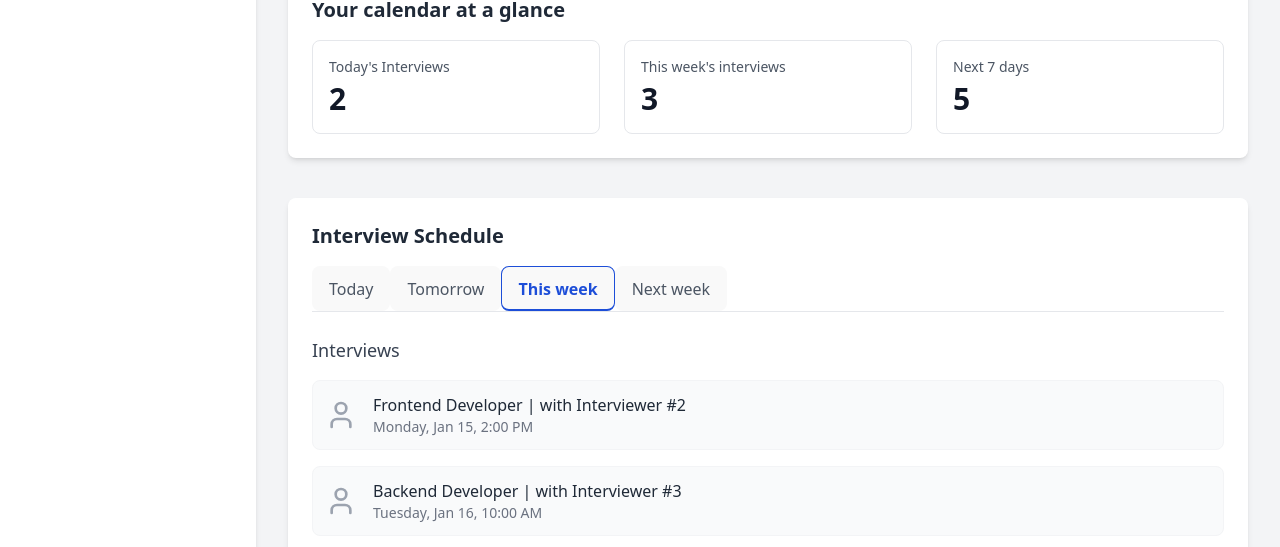
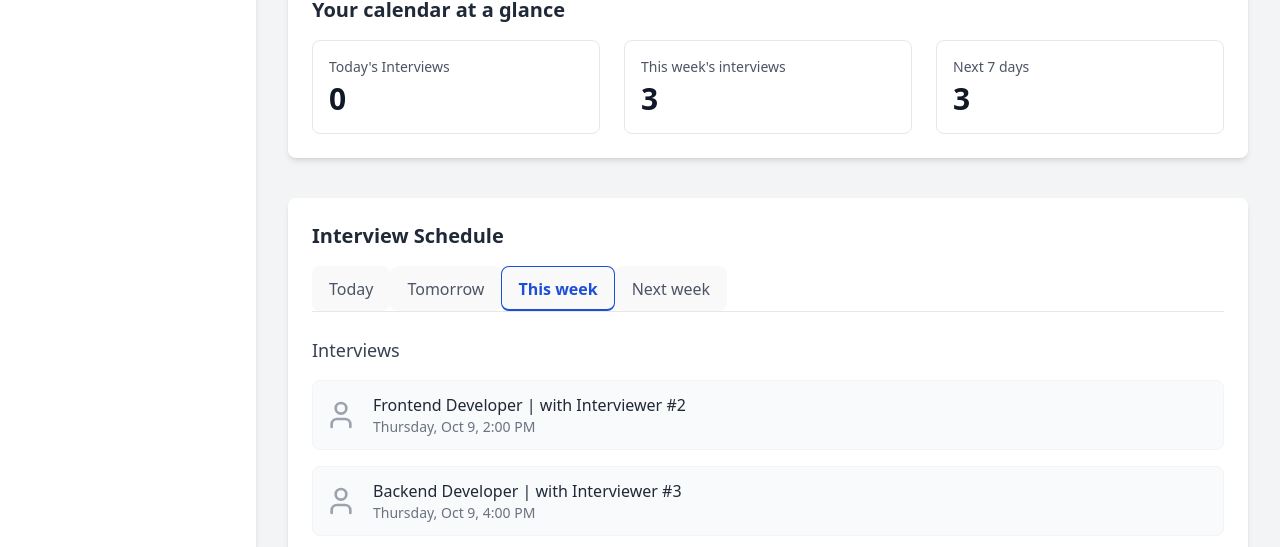
Before and after one commit to LaurierCS/ScheduleApp, a React (Vite) app in the folder frontend/: page /interviewerSchedule in a window 1280 px wide. Shown: the part 250-797 px from the top of the page. Built offline with nearby package versions, Linux system fonts and the light colour scheme; no server answers.

Commit message:
Feature: schedule dates use real data - implemented a system to keep track of current date and compare it to the dates of the interviews - Now the dashboard will dynamically update the tabs today, tomorrow, etc and the stats

```diff
--- a/frontend/src/components/interviewerSchedule.tsx
+++ b/frontend/src/components/interviewerSchedule.tsx
@@ -6,43 +6,117 @@ export default function InterviewerSchedule() {
 	const [activeTab, setActiveTab] = useState("This week");
 
 	const tabs = ["Today", "Tomorrow", "This week", "Next week"];
+    const currentDate = new Date().getDate(); // get current date
 
-    // TODO: add a feature that will dynamically display the interviews today, this week, next 7 days, by keeping track of current date
-	const calendarStats = [
-		{ title: "Today's Interviews", count: 2 },
-		{ title: "This week's interviews", count: 3 },
-		{ title: "Next 7 days", count: 5 }
-	];
+    // Function to extract day number from date string
+    const getDayFromDate = (dateString: string): number => {
+        const match = dateString.match(/(\d+)/);
+        return match ? parseInt(match[1]) : 0;
+    };
 
     // list containing the upcoming interviews, uses the CalendarCard componenet to allow for dynamically added interviews
     // add an object to this list an it will appear as a new interview
-    // TODO: create a system that will schedule interviews and connect it to this list
 	const interviews = [
 		{
 			id: 1,
 			role: "Frontend Developer",
 			interviewer: "Interviewer #2",
-			date: "Monday, Jan 15, 2:00 PM"
+			date: "Thursday, Oct 9, 2:00 PM"
 		},
 		{
 			id: 2,
 			role: "Backend Developer",
 			interviewer: "Interviewer #3",
-			date: "Tuesday, Jan 16, 10:00 AM"
+			date: " Thursday, Oct 9, 4:00 PM"
 		},
 		{
 			id: 3,
 			role: "Full Stack Developer",
 			interviewer: "Interviewer #1",
-			date: "Wednesday, Jan 17, 3:30 PM"
+			date: "Saturday, Oct 10, 3:30 PM"
 		},
         {
-            id: 4,
-            role: "Frontend Developer",
-            interviewer: "Interviewer #4",
-            date: "Thursday, Jan 18, 12:30 PM"
+			id: 4,
+			role: "Full Stack Developer",
+			interviewer: "Interviewer #2",
+			date: "Monday, Oct 20, 3:30 PM"
+		},
+	];
+
+    // TODO: create a system that will schedule interviews and connect it to this list
+
+
+    // Function to categorize interviews based on current date
+    const categorizeInterviews = (interviewsList: typeof interviews) => {
+
+        // create a list with all interviews happening today
+        const todayInterviews = interviewsList.filter(interview => {
+            const interviewDay = getDayFromDate(interview.date);
+            return interviewDay === currentDate;
+        });
+
+        // create a list with all interviews happening this week
+        const thisWeekInterviews = interviewsList.filter(interview => {
+            const interviewDay = getDayFromDate(interview.date);
+            return interviewDay >= currentDate && interviewDay <= currentDate + 6;
+        });
+
+        // create a list with all interviews happening in the next 7 days
+        const next7DaysInterviews = interviewsList.filter(interview => {
+            const interviewDay = getDayFromDate(interview.date);
+            return interviewDay >= currentDate && interviewDay <= currentDate + 7;
+        });
+
+        // return these three in a json format - will become stats
+        return {
+            today: todayInterviews.length,
+            thisWeek: thisWeekInterviews.length,
+            next7Days: next7DaysInterviews.length
+        };
+    };
+
+    const stats = categorizeInterviews(interviews);
+
+	const calendarStats = [
+		{ title: "Today's Interviews", count: stats.today },
+		{ title: "This week's interviews", count: stats.thisWeek },
+		{ title: "Next 7 days", count: stats.next7Days }
+	];
+
+    // Function to filter interviews based on active tab
+    const getFilteredInterviews = (interviewsList: typeof interviews) => {
+
+        switch (activeTab) {
+
+            case "Today":
+                return interviewsList.filter(interview => {
+                    const interviewDay = getDayFromDate(interview.date);
+                    return interviewDay === currentDate;
+                });
+
+            case "Tomorrow":
+                return interviewsList.filter(interview => {
+                    const interviewDay = getDayFromDate(interview.date);
+                    return interviewDay === currentDate + 1;
+                });
+
+            case "This week":
+                return interviewsList.filter(interview => {
+                    const interviewDay = getDayFromDate(interview.date);
+                    return interviewDay >= currentDate && interviewDay <= currentDate + 6;
+                });
+
+            case "Next week":
+                return interviewsList.filter(interview => {
+                    const interviewDay = getDayFromDate(interview.date);
+                    return interviewDay >= currentDate + 7 && interviewDay <= currentDate + 13;
+                });
+
+            default:
+                return interviewsList;
         }
-	];
+
+    };
 
 	return (
 
@@ -121,7 +195,7 @@ export default function InterviewerSchedule() {
 					<div>
 						<h3 className="text-lg font-medium text-gray-700 mb-4">Interviews</h3>
 						<div className="space-y-4">
-							{interviews.map((interview) => (
+							{getFilteredInterviews(interviews).map((interview) => (
 								<div
 									key={interview.id}
 									className="flex items-center space-x-4 p-3 bg-gray-50 rounded-lg border border-gray-100"
```
